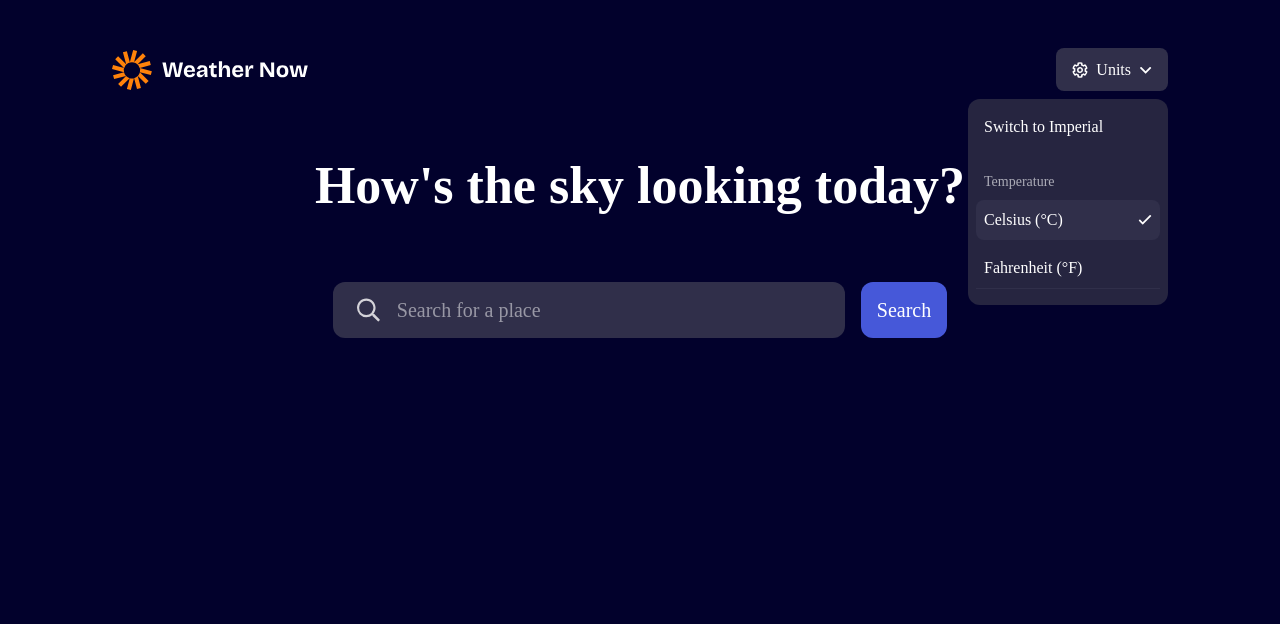
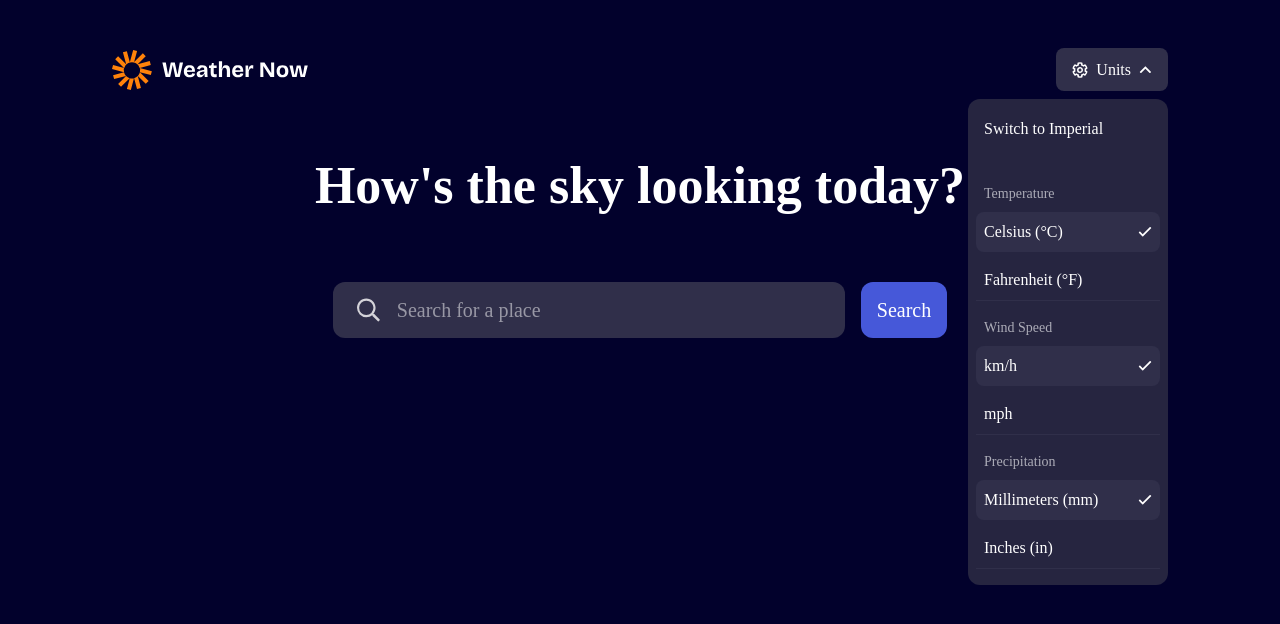
Before and after one commit to willymac1507/weather-now, a Vue app: page / in a window 1280 px wide. Both pictures are taken after a click on the button "Units". Shown: the top 624 px of the page. Built offline with nearby package versions, Linux system fonts and the light colour scheme.

Commit message:
Added functionality for changing units and restyled dropdown. Desktop complete.
Signed-off-by: Will McCloy <william.mccloy@googlemail.com>

```diff
--- a/src/Components/DesktopHero.vue
+++ b/src/Components/DesktopHero.vue
@@ -11,7 +11,7 @@ defineProps<Props>()
 
 <template>
   <div
-    :class="loading ? 'bg-neutral-800' : 'bg-[url(\'/images/bg-today-large.svg\')]'"
+    :class="loading ? 'bg-neutral-800' : 'bg-hero'"
     class="py-20 px-6 mb-8 w-full min-h-71.5 bg-cover bg-center p-4 rounded-20"
   >
     <div v-if="loading" class="flex flex-col justify-center items-center h-full">
--- a/src/Components/Nav/DesktopNav.vue
+++ b/src/Components/Nav/DesktopNav.vue
@@ -11,6 +11,9 @@ function selectUnits() {
 
 function changeUnits() {
   metric.value = !metric.value
+  setTimeout(() => {
+    showDropdown.value = false
+  }, 500)
 }
 </script>
 
@@ -23,13 +26,30 @@ function changeUnits() {
       <ButtonComponent @click="selectUnits">
         <img alt="units" src="/images/icon-units.svg" />
         <div>Units</div>
-        <img alt="down arrow" src="/images/icon-dropdown.svg" />
+        <img
+          :class="showDropdown ? 'rotate-180' : ''"
+          alt="down arrow"
+          src="/images/icon-dropdown.svg"
+        />
       </ButtonComponent>
       <!--    Dropdown-->
+      <transition
+        enter-active-class="transition-opacity duration-300 ease-out"
+        enter-from-class="opacity-0"
+        enter-to-class="opacity-100"
+        leave-active-class="transition-opacity duration-300 ease-in"
+        leave-from-class="opacity-100"
+        leave-to-class="opacity-0"
+        name="fade"
+      >
         <div
-        class="px-2 py-4 flex flex-col justify-start gap-4 rounded-12 absolute right-0 top-full mt-2 w-50 bg-neutral-800"
+          v-if="showDropdown"
+          class="z-10 px-2 pb-4 pt-2 flex flex-col justify-start gap-4 rounded-12 absolute right-0 top-full mt-2 w-50 bg-neutral-800"
         >
-        <button class="px-2 mb-4 text-left cursor-pointer" @click="changeUnits">
+          <button
+            class="hover:bg-neutral-700 rounded-8 px-2 py-2.5 mb-4 text-left cursor-pointer"
+            @click="changeUnits"
+          >
             Switch to {{ !metric ? 'Metric' : 'Imperial' }}
           </button>
           <div class="flex flex-col justify-start gap-2 border-b border-b-neutral-700">
@@ -41,7 +61,22 @@ function changeUnits() {
               Fahrenheit (°F)
             </div>
           </div>
+          <div class="flex flex-col justify-start gap-2 border-b border-b-neutral-700">
+            <div class="dropdown-heading">Wind Speed</div>
+            <div :class="metric ? 'dropdown-item-active' : 'dropdown-item-inactive'">km/h</div>
+            <div :class="metric ? 'dropdown-item-inactive' : 'dropdown-item-active'">mph</div>
+          </div>
+          <div class="flex flex-col justify-start gap-2 border-b border-b-neutral-700">
+            <div class="dropdown-heading">Precipitation</div>
+            <div :class="metric ? 'dropdown-item-active' : 'dropdown-item-inactive'">
+              Millimeters (mm)
+            </div>
+            <div :class="metric ? 'dropdown-item-inactive' : 'dropdown-item-active'">
+              Inches (in)
             </div>
           </div>
         </div>
+      </transition>
+    </div>
+  </div>
 </template>
--- /dev/null
+++ b/src/Directives/ClickOutsideDirective.ts
@@ -0,0 +1,28 @@
+interface ClickOutsideBinding {
+  value: (event: MouseEvent) => void
+}
+
+interface ClickOutsideElement extends HTMLElement {
+  clickOutsideEvent?: (event: MouseEvent) => void
+}
+
+export default {
+  beforeMount(el: ClickOutsideElement, binding: ClickOutsideBinding): void {
+    el.clickOutsideEvent = function (event: MouseEvent): void {
+      // Check if the clicked element is neither the element
+      // to which the directive is applied nor its child
+      const target = event.target as Node | null
+      if (!(el === target || (target !== null && el.contains(target)))) {
+        // Invoke the provided method
+        binding.value(event)
+      }
+    }
+    document.addEventListener('click', el.clickOutsideEvent)
+  },
+  unmounted(el: ClickOutsideElement): void {
+    // Remove the event listener when the bound element is unmounted
+    if (el.clickOutsideEvent) {
+      document.removeEventListener('click', el.clickOutsideEvent)
+    }
+  },
+}
--- a/src/Layouts/DesktopContent.vue
+++ b/src/Layouts/DesktopContent.vue
@@ -26,9 +26,8 @@ watch(
 
 const emit = defineEmits(['error'])
 
-const units = ref('metric')
-const speedUnit = computed(() => (units.value === 'metric' ? ' km/h' : ' mph'))
-const volUnit = computed(() => (units.value === 'metric' ? ' mm' : ' in'))
+const speedUnit = computed(() => (props.metric ? ' km/h' : ' mph'))
+const volUnit = computed(() => (props.metric ? ' mm' : ' in'))
 
 const searchField = ref()
 const results = ref<LocationArray>()
@@ -90,30 +89,15 @@ async function selectLocation(location: Location) {
     } else {
       weather.value = data
     }
-    setTimeout(() => {
-      loading.value = false
-    }, 5000)
+    loading.value = false
   })
 }
 </script>
 
 <template>
-  <!--  Loading Overlay-->
-  <!--  <div-->
-  <!--    v-if="loading"-->
-  <!--    id="loading-overlay"-->
-  <!--    class="fixed inset-0 w-full h-full bg-black opacity-70 flex justify-center items-center z-9999 pointer-events-none transition-opacity duration-300 ease-in-out"-->
-  <!--  >-->
-  <!--    &lt;!&ndash; Spinner &ndash;&gt;-->
-  <!--    <div-->
-  <!--      class="w-12.5 h-12.5 border-[5px] border-gray-500 border-t-blue-400 rounded-full animate-spin"-->
-  <!--    ></div>-->
-  <!--  </div>-->
-  <!--  Search Field -->
   <div class="w-full flex flex-row justify-center gap-4 h-14 mb-12">
     <div
-      :class="{ 'rounded-b-xl': !showDropdown }"
-      class="bg-neutral-700 text-neutral-0 relative rounded-t-xl basis-lg px-6 py-4 flex flex-row gap-4 justify-start focus-within:ring-2 focus-within:ring-blue-500/80"
+      class="bg-neutral-700 text-neutral-0 relative rounded-xl basis-lg px-6 py-4 flex flex-row gap-4 justify-start focus-within:ring-2 focus-within:ring-blue-500/80"
     >
       <img alt="search" src="/images/icon-search.svg" />
       <input
@@ -126,7 +110,7 @@ async function selectLocation(location: Location) {
       <!--      Search Results Dropdown-->
       <ul
         v-if="showDropdown"
-        class="bg-neutral-700 text-neutral-0 px-6 py-4 absolute left-0 right-0 top-full z-50 overflow-hidden rounded-b-xl"
+        class="bg-neutral-700 text-neutral-0 px-6 py-4 absolute left-0 right-0 top-full mt-2 z-50 overflow-hidden rounded-xl"
       >
         <li v-for="result in results" :key="result.lat">
           <button
@@ -144,7 +128,7 @@ async function selectLocation(location: Location) {
       </ul>
     </div>
     <ButtonComponent
-      class="bg-blue-500! text-neutral-0 text-preset-5m! rounded-xl"
+      class="bg-blue-500! hover:bg-blue-700! text-neutral-0 text-preset-5m! rounded-xl"
       @click="searchLocation"
       >Search
     </ButtonComponent>
--- a/src/main.ts
+++ b/src/main.ts
@@ -1,4 +1,4 @@
 import { createApp } from 'vue'
-import App from './Pages/App.vue'
+import App from '@/Pages/App.vue'
 
 createApp(App).mount('#app')
--- a/src/style.css
+++ b/src/style.css
@@ -50,6 +50,10 @@
   --radius-20: 20px;
   --radius-24: 24px;
   --radius-full: 9999px;
+}
+
+.bg-hero {
+  background-image: url('../public/images/bg-today-large.svg');
 }
 
 .text-preset-1 {
```
Lines whose indentation alone changed are shown as unchanged.
